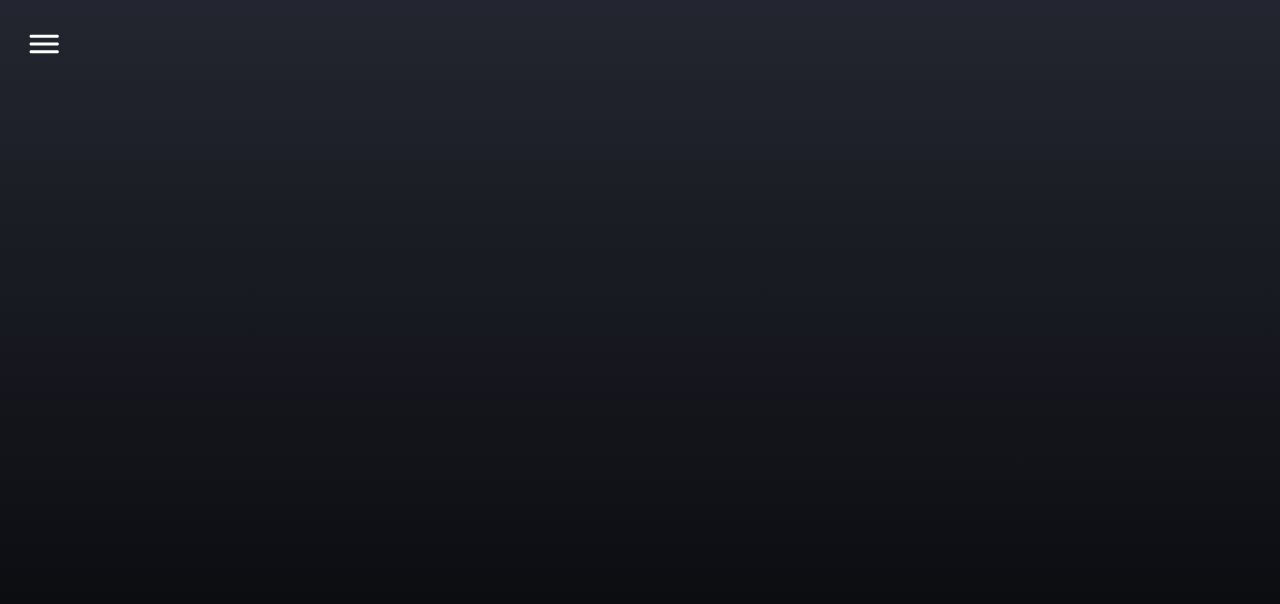
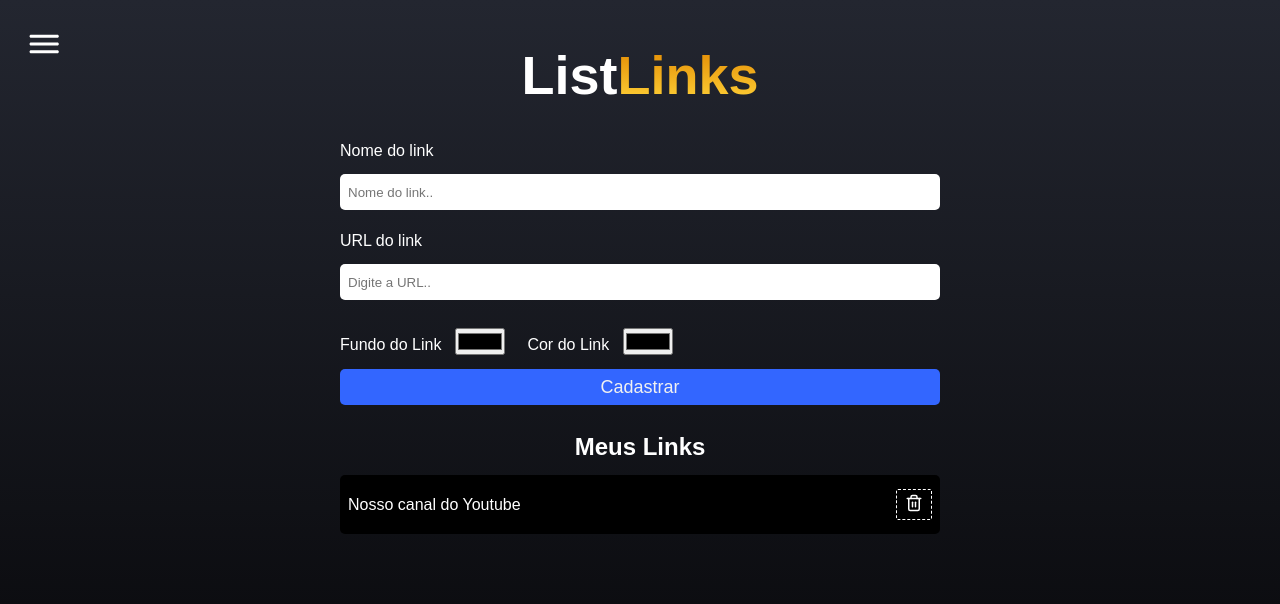
Before and after one commit to will10iam/app-linklist, a React (Create React App) app: page /admin in a window 1280 px wide. Shown: the top 604 px of the page. Built offline with nearby package versions, Linux system fonts and the light colour scheme; no server answers; sample sign-in values are in the browser's storage.

Commit message:
estrutura admin page pronta

```diff
--- a/src/Components/Header/header.css
+++ b/src/Components/Header/header.css
@@ -69,6 +69,7 @@ body.open .menu {
     height: 100%;
     width: 100%;
     transition: 0.05s;
+    visibility: hidden;
 }
 
 body .menu nav:hover>a {
--- a/src/Components/Header/index.js
+++ b/src/Components/Header/index.js
@@ -21,7 +21,7 @@ export default function Header() {
                 <div className='background'></div>
                 <div className='menu'>
                     <nav>
-                        <a>Links</a>
+                        <a href="/">Links</a>
                         <a>Redes Sociais</a>
                         <a href={handleLogout} onClick={handleLogout}><AiOutlinePoweroff /></a>
                     </nav>
--- /dev/null
+++ b/src/Pages/Admin/admin.css
@@ -0,0 +1,75 @@
+.admin-container {
+    display: flex;
+    flex-direction: column;
+    align-items: center;
+    min-height: 100vh;
+}
+
+.label {
+    color: #fff;
+    font-weight: medium;
+    margin-top: 8px;
+    margin-bottom: 14px;
+}
+
+.container-colors {
+    display: flex;
+    margin: 14px 0;
+    gap: 22px;
+}
+
+.right {
+    margin-right: 14px;
+}
+
+.btn-register {
+    margin-bottom: 28px;
+    display: flex;
+    align-items: center;
+    justify-content: center;
+}
+
+.btn-register svg {
+    margin-left: 8px;
+}
+
+.title {
+    color: #fff;
+    margin: 28px 0 14px 0;
+}
+
+.list {
+    width: 90%;
+    max-width: 600px;
+    display: flex;
+    align-items: center;
+    justify-content: space-between;
+    background-color: rgba(36, 36, 36, 0.35);
+    border-radius: 5px;
+    padding: 14px 8px;
+}
+
+.btn-delete {
+    border: 1.5px dashed #FFF;
+    color: #FFF;
+    background-color: black;
+    padding: 4px 8px;
+    border-radius: 2px;
+}
+
+.animate-pop {
+    animation-duration: 0.5s;
+    animation-name: animate-pop;
+}
+
+@keyframes animate-pop {
+    0% {
+        opacity: 0;
+        transform: scale(0.7, 0.7)
+    }
+
+    100% {
+        opacity: 1;
+        transform: scale(1, 1)
+    }
+}
--- a/src/Pages/Admin/index.js
+++ b/src/Pages/Admin/index.js
@@ -1,8 +1,65 @@
 import React from 'react'
+import './admin.css'
 import Header from '../../Components/Header'
+import Logo from '../../Components/Logo'
+import Input from '../../Components/Input'
+
+import { FiTrash2 } from 'react-icons/fi'
 
 export default function Admin() {
     return (
-        <Header />
+        <>
+            <Header />
+
+            <div className='admin-container'>
+                <Logo />
+
+                <form className='form'>
+                    <label className='label'>Nome do link</label>
+                    <Input
+                        placeholder="Nome do link.."
+                    />
+
+                    <label className='label'>URL do link</label>
+                    <Input
+                        type="url"
+                        placeholder="Digite a URL.."
+                    />
+
+                    <section className='container-colors'>
+                        <div>
+                            <label className='label right'>Fundo do Link</label>
+                            <input type='color' />
+                        </div>
+
+                        <div>
+                            <label className='label right'>Cor do Link</label>
+                            <input type='color' />
+                        </div>
+                    </section>
+
+                    <button className='btn-registrar' type='submit'>
+                        Cadastrar
+                    </button>
+                </form>
+
+                <h2 className='title'>
+                    Meus Links
+                </h2>
+
+                <article
+                    className='list animate-pop'
+                    style={{ backgroundColor: "#000", color: "#FFF" }}
+                >
+                    <p>Nosso canal do Youtube</p>
+                    <div>
+                        <button className='btn-delete'>
+                            <FiTrash2 size={18} color='#FFF' />
+                        </button>
+                    </div>
+                </article>
+
+            </div>
+        </>
     )
 }
--- a/src/index.css
+++ b/src/index.css
@@ -1,6 +1,7 @@
 * {
   margin: 0;
   padding: 0;
+  box-sizing: border-box;
 }
 
 body {
```
